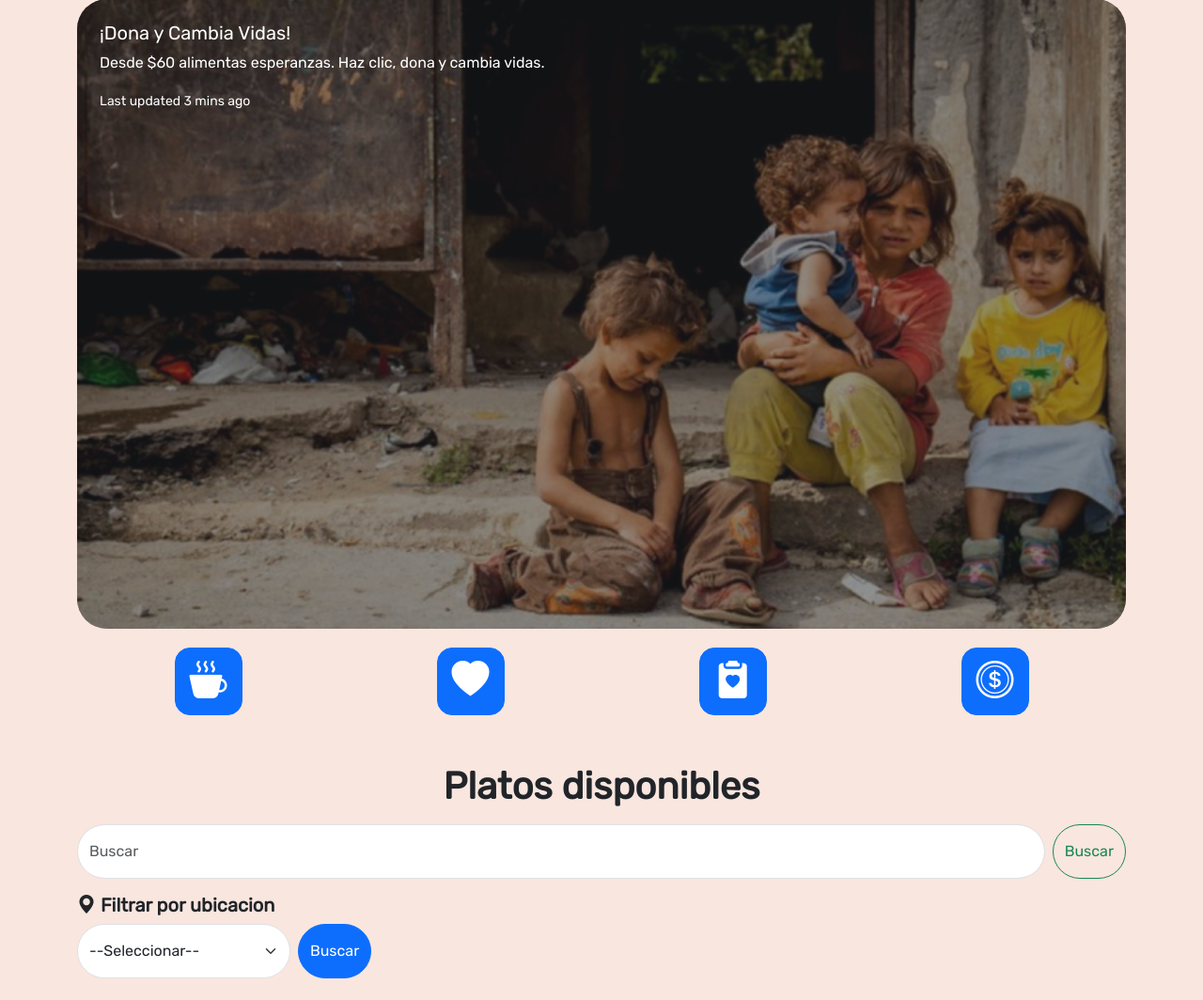
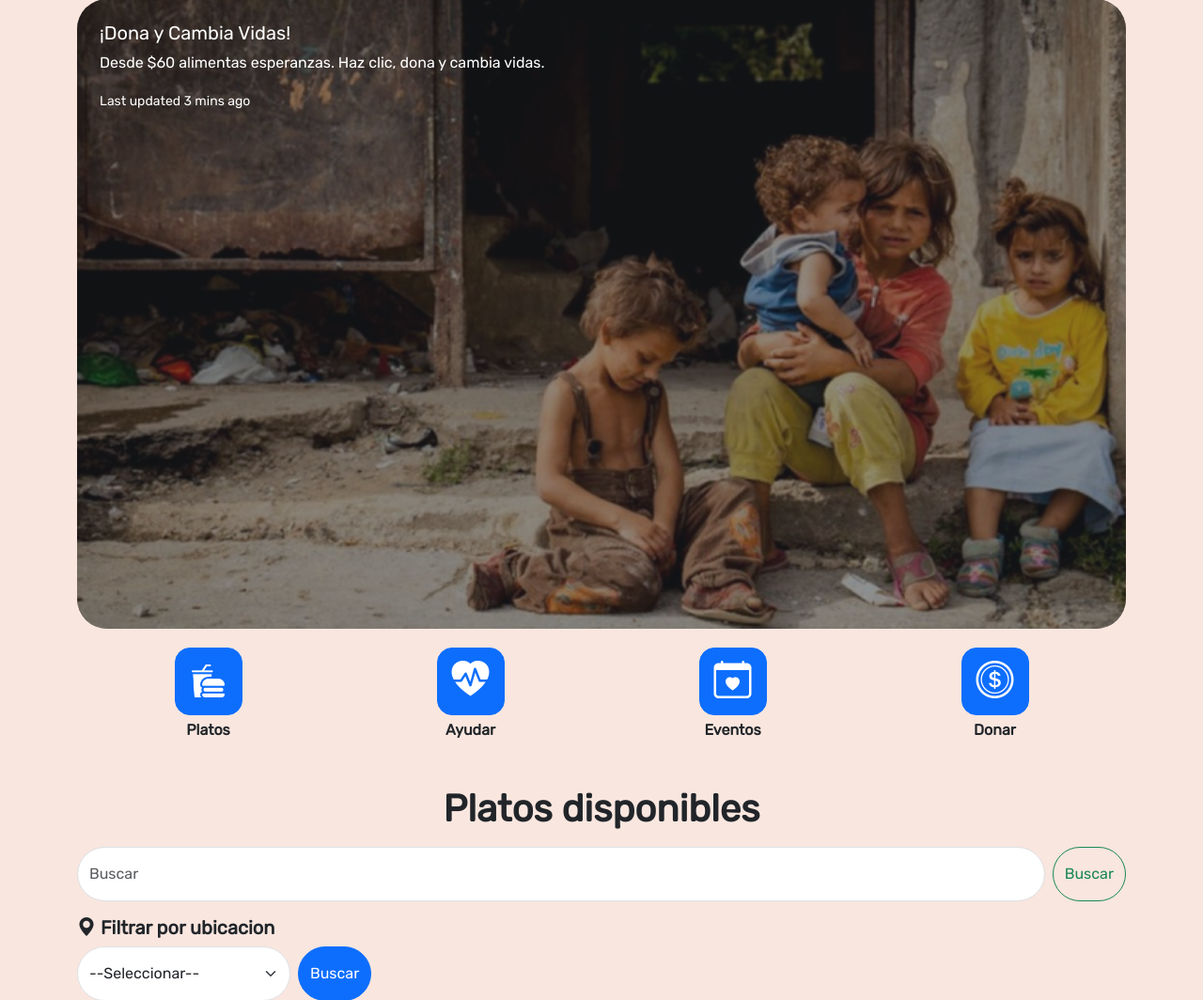
Before and after one commit to teoMunoz99/PlatoAmigo, a PHP site: page /php/publicaciones.php in a window 1280 px wide. Shown: the part 89-1153 px from the top of the page at 94% size. Run offline with PHP 8.4, Linux system fonts and the light colour scheme.

Commit message:
ajuste los iconos de los botnoes en la pag de publicaciones

```diff
--- a/php/publicaciones.php
+++ b/php/publicaciones.php
@@ -54,14 +54,31 @@ require_once 'encabezado.php';
         </section>
         <!--Botones principales-->
         <section class="d-flex justify-content-around flex-wrap mt-3">
-            <a class='btn btn-primary btn-p m-1 rounded-4 d-flex justify-content-center align-items-center'><i
-                    class="bi bi-cup-hot-fill icono-btn"></i></a>
-            <a class='btn btn-primary btn-p m-1 rounded-4 d-flex justify-content-center align-items-center'><i
-                    class="bi bi-heart-fill icono-btn"></i></a>
-            <a class='btn btn-primary btn-p m-1 rounded-4 d-flex justify-content-center align-items-center'><i
-                    class="bi bi-clipboard2-heart-fill icono-btn"></i></a>
-            <a class='btn btn-primary btn-p m-1 rounded-4 d-flex justify-content-center align-items-center'><i
-                    class="bi bi-coin icono-btn"></i></a>
+            <a href="" class='text-center text-decoration-none text-dark fw-bold'>
+                <div class='btn btn-primary btn-p m-1 rounded-4 d-flex justify-content-center align-items-center'>
+                    <!--<i class="bi bi-cup-hot-fill icono-btn"></i>-->
+                    <img src="../img/iconos-comida/fast-food.png" class="w-75 invertir-color" alt="">
+                </div>
+                Platos
+            </a>
+            <a href="" class='text-center text-decoration-none text-dark fw-bold'>
+                <div class='btn btn-primary btn-p m-1 rounded-4 d-flex justify-content-center align-items-center'>
+                    <i class="bi bi-heart-pulse-fill icono-btn"></i>
+                </div>
+                Ayudar
+            </a>
+            <a href="" class='text-center text-decoration-none text-dark fw-bold'>
+                <div class='btn btn-primary btn-p m-1 rounded-4 d-flex justify-content-center align-items-center'>
+                    <i class="bi bi-calendar-heart icono-btn"></i>
+                </div>
+                Eventos
+            </a>
+            <a href="" class='text-center text-decoration-none text-dark fw-bold'>
+                <div class='btn btn-primary btn-p m-1 rounded-4 d-flex justify-content-center align-items-center'>
+                    <i class="bi bi-coin icono-btn"></i>
+                </div>
+                Donar
+            </a>
         </section>
         <!--Titulo-->
         <h2 class='text-center fs-1 fw-bold mt-5'>Platos disponibles</h2>
```
Also changed, not shown: img/iconos-comida/fast-food.png (added).
